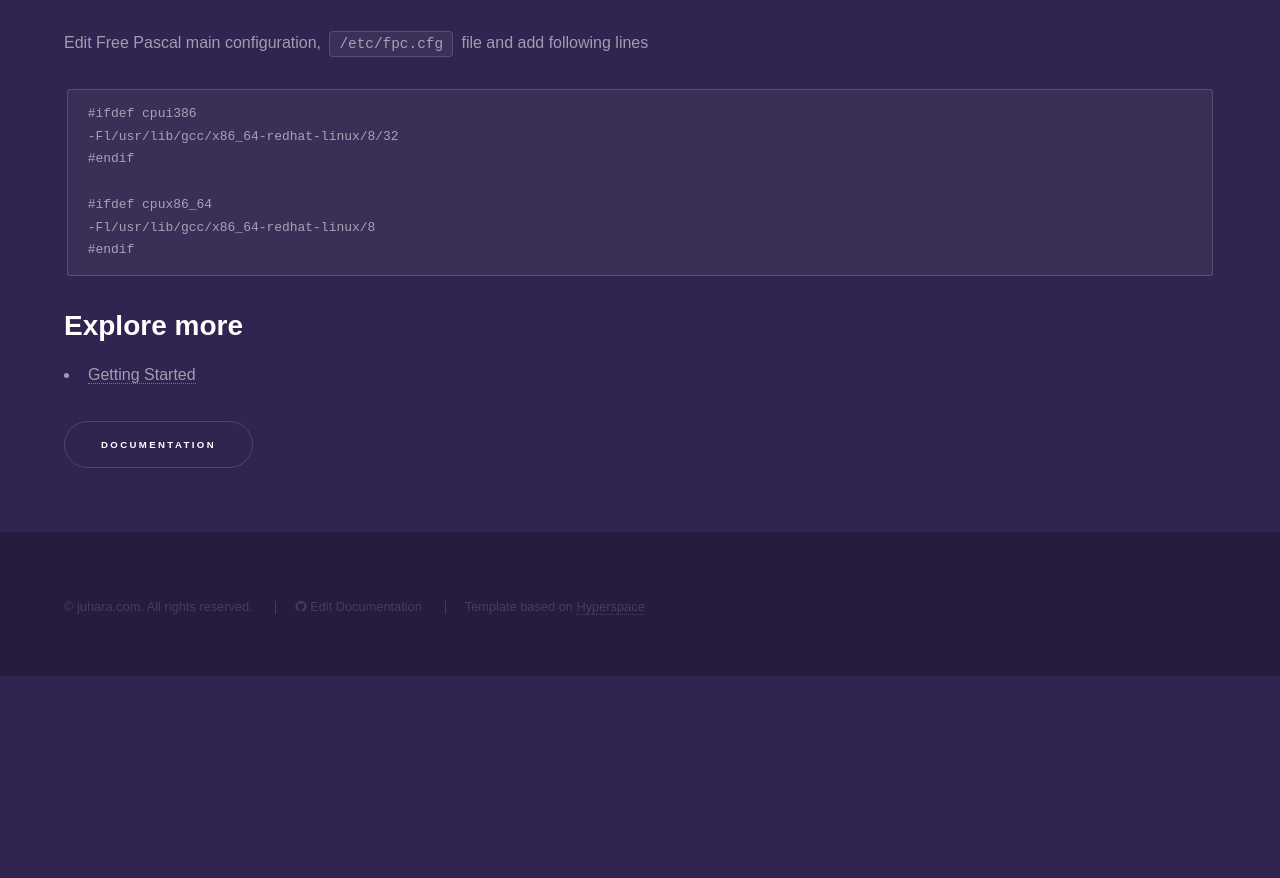
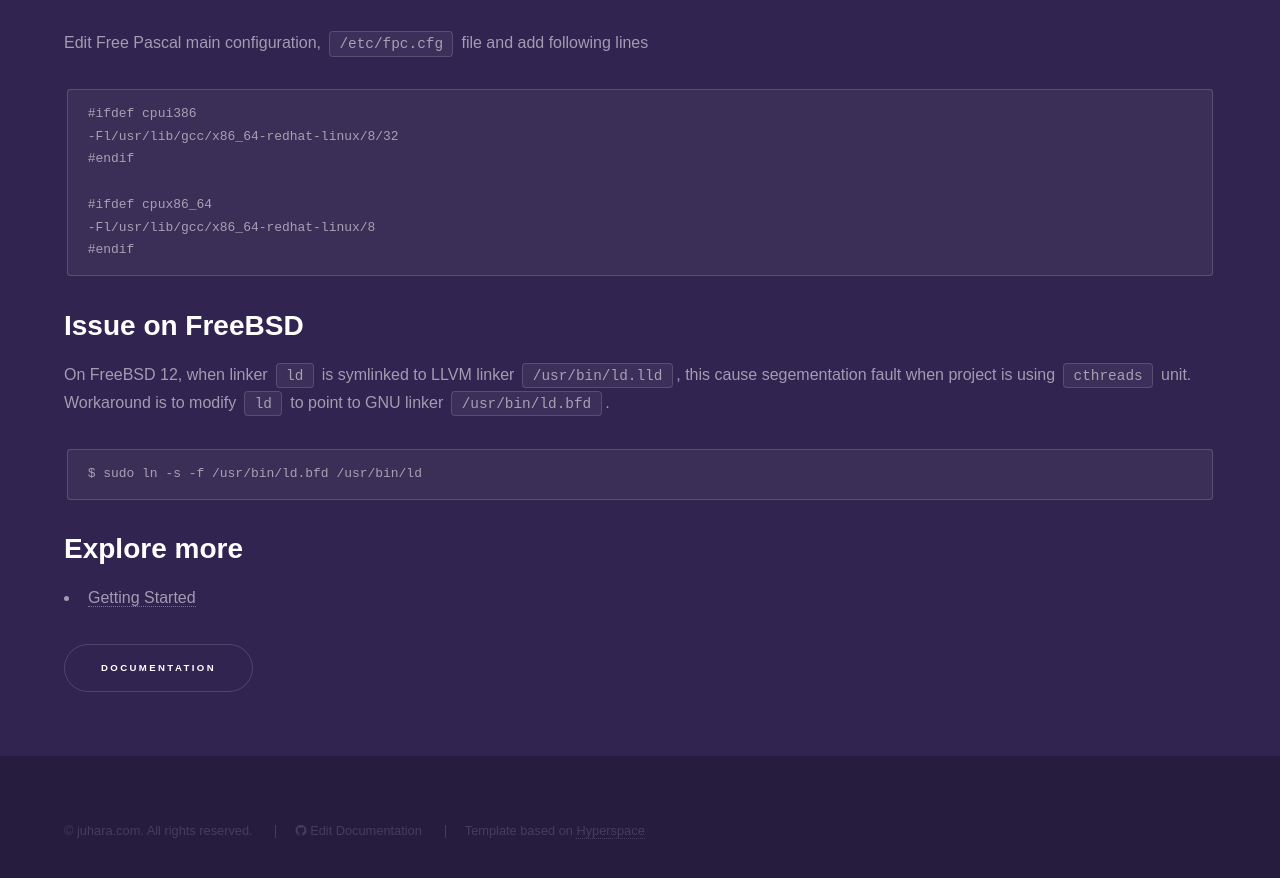
Before and after one commit to fanoframework/fanoframework.github.io, a Jekyll site: the page built from known-issues/index.md, in a window 1280 px wide and 900 px high, scrolled down 1160 px. Shown: the top 878 px of the window. Built offline with Jekyll 4.4.1, drawn with Linux system fonts in a browser that asks for light colours; our own code applies the rules of GitHub Pages for plain Markdown files; before the commit the page ends 1836 px from its top, so only the background shows below that.

Commit message:
add known issue regarding segmentation fault in FreeBSD

````diff
--- a/known-issues/index.md
+++ b/known-issues/index.md
@@ -54,6 +54,13 @@ Edit Free Pascal main configuration, `/etc/fpc.cfg` file and add following lines
 #endif
 ```
 
+## Issue on FreeBSD
+On FreeBSD 12, when linker `ld` is symlinked to LLVM linker `/usr/bin/ld.lld`, this cause segementation fault when project is using `cthreads` unit.
+Workaround is to modify `ld` to point to GNU linker `/usr/bin/ld.bfd`.
+
+```
+$ sudo ln -s -f /usr/bin/ld.bfd /usr/bin/ld
+```
 ## Explore more
 
 - [Getting Started](/getting-started)
````
